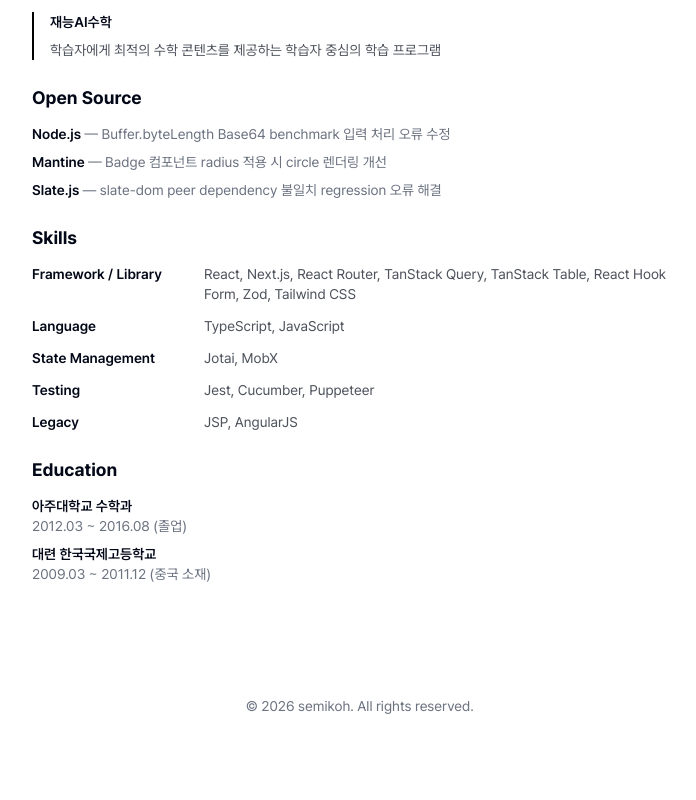
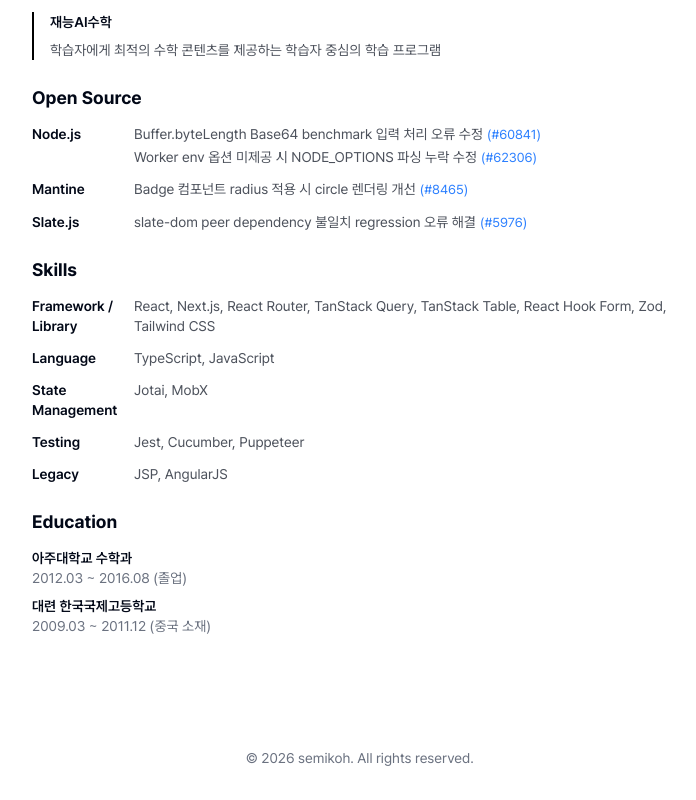
Before and after one commit to semimikoh/semi-blog, a Next.js app: page /about in a window 1280 px wide. Shown: the part 1036-1836 px from the top of the page, without its empty margins (280-976 px from the left). Before the commit the page ends 1784 px from the top, so only its background shows below. Built offline with nearby package versions, Linux system fonts and the light colour scheme.

Commit message:
feat: Open Source 섹션 레이아웃 개선 및 PR 링크 추가

```diff
--- a/app/about/page.tsx
+++ b/app/about/page.tsx
@@ -48,11 +48,28 @@ export default function AboutPage() {
       {/* Open Source */}
       <section className="flex flex-col gap-3">
         <h2 className="text-lg font-bold">Open Source</h2>
-        <ul className="flex flex-col gap-2 text-sm">
+        <ul className="flex flex-col gap-3 text-sm">
           {skillsData.오픈소스.map((item) => (
-            <li key={item.이름}>
-              <span className="font-semibold">{item.이름}</span>
-              <span className="text-muted"> — {item.설명}</span>
+            <li key={item.이름} className="flex items-baseline gap-3">
+              <span className="w-[90px] shrink-0 font-semibold">
+                {item.이름}
+              </span>
+              <div className="flex flex-col gap-0.5 text-foreground/70">
+                {item.기여.map((c) => (
+                  <span key={c.링크}>
+                    {c.설명}
+                    {c.링크 && (
+                      <Link
+                        href={c.링크}
+                        target="_blank"
+                        className="ml-1 text-[13px] text-blue-500 transition-opacity hover:opacity-60"
+                      >
+                        (#{c.링크.split('/').pop()})
+                      </Link>
+                    )}
+                  </span>
+                ))}
+              </div>
             </li>
           ))}
         </ul>
--- a/app/components/skills.tsx
+++ b/app/components/skills.tsx
@@ -12,7 +12,7 @@ export default function Skills({ 스킬 }: SkillsProps) {
     <div className="flex flex-col gap-3">
       {스킬.map((group) => (
         <div key={group.카테고리} className="flex items-baseline gap-3">
-          <span className="w-[160px] shrink-0 text-sm font-semibold">
+          <span className="w-[90px] shrink-0 text-sm font-semibold">
             {group.카테고리}
           </span>
           <span className="text-sm text-foreground/70">
--- a/content/resume/skills.json
+++ b/content/resume/skills.json
@@ -33,15 +33,34 @@
   "오픈소스": [
     {
       "이름": "Node.js",
-      "설명": "Buffer.byteLength Base64 benchmark 입력 처리 오류 수정"
+      "기여": [
+        {
+          "설명": "Buffer.byteLength Base64 benchmark 입력 처리 오류 수정",
+          "링크": "https://github.com/nodejs/node/pull/60841"
+        },
+        {
+          "설명": "Worker env 옵션 미제공 시 NODE_OPTIONS 파싱 누락 수정",
+          "링크": "https://github.com/nodejs/node/pull/62306"
+        }
+      ]
     },
     {
       "이름": "Mantine",
-      "설명": "Badge 컴포넌트 radius 적용 시 circle 렌더링 개선"
+      "기여": [
+        {
+          "설명": "Badge 컴포넌트 radius 적용 시 circle 렌더링 개선",
+          "링크": "https://github.com/mantinedev/mantine/issues/8465"
+        }
+      ]
     },
     {
       "이름": "Slate.js",
-      "설명": "slate-dom peer dependency 불일치 regression 오류 해결"
+      "기여": [
+        {
+          "설명": "slate-dom peer dependency 불일치 regression 오류 해결",
+          "링크": "https://github.com/ianstormtaylor/slate/pull/5976"
+        }
+      ]
     }
   ]
 }
```
